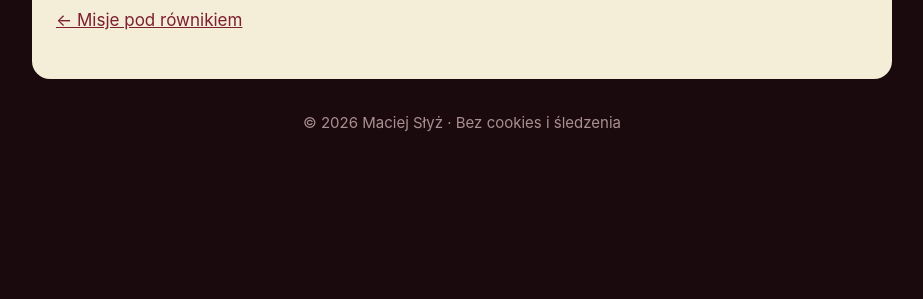
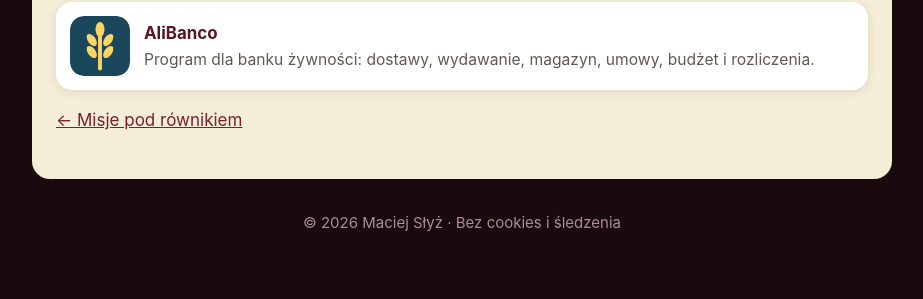
Before and after one commit to xmslyz/xmslyz.github.io, a plain HTML site: page misje/projekty/index.html in a window 1280 px wide. Shown: the part 773-1072 px from the top of the page, without its empty margins (178-1101 px from the left). Before the commit the page ends 972 px from the top, so only its background shows below. Drawn offline with Linux system fonts and the light colour scheme.

Commit message:
Misje: AliBanco na liście projektów (bez odnośnika)
Co-Authored-By: Claude Opus 5.5 <noreply@anthropic.com>

```diff
--- a/misje/projekty/index.html
+++ b/misje/projekty/index.html
@@ -19,6 +19,7 @@
 <a class="project" href="https://xmslyz.github.io/manna/"><img src="../../manna/icon.png" alt=""><span><strong>Manna Sacerdotalis</strong>Kalendarz liturgiczny i pomocnik Liturgii godzin. iPhone i Android, bezpłatnie.</span></a>
 <a class="project" href="https://xmslyz.github.io/fidescuenta/"><img src="../../fidescuenta/icon.png" alt=""><span><strong>FidesCuenta</strong>Przychody, wydatki i portfele parafii, stowarzyszenia i domu. iPhone, iPad i Mac, bezpłatnie.</span></a>
 <a class="project" href="https://xmslyz.github.io/nupty-strona/#pobierz"><img src="https://xmslyz.github.io/nupty-strona/img/ikona.png" alt=""><span><strong>NupTy</strong>Kancelaria parafialna: dokumentacja przedślubna według Dekretu KEP 2019. Windows i Mac.</span></a>
+<div class="project"><img src="alibanco.svg" alt=""><span><strong>AliBanco</strong>Program dla banku żywności: dostawy, wydawanie, magazyn, umowy, budżet i rozliczenia.</span></div>
 </div>
 <p><a href="../#pl">← Misje pod równikiem</a></p>
 </div>
@@ -30,6 +31,7 @@
 <a class="project" href="https://xmslyz.github.io/manna/"><img src="../../manna/icon.png" alt=""><span><strong>Manna Sacerdotalis</strong>Calendario litúrgico y guía de la Liturgia de las Horas. iPhone y Android, gratis.</span></a>
 <a class="project" href="https://xmslyz.github.io/fidescuenta/"><img src="../../fidescuenta/icon.png" alt=""><span><strong>FidesCuenta</strong>Ingresos, gastos y carteras de la parroquia, la asociación y la casa. iPhone, iPad y Mac, gratis.</span></a>
 <a class="project" href="https://xmslyz.github.io/nupty-strona/#pobierz"><img src="https://xmslyz.github.io/nupty-strona/img/ikona.png" alt=""><span><strong>NupTy</strong>Despacho parroquial: expediente prematrimonial según el Decreto de la Conferencia Episcopal Polaca de 2019. Windows y Mac.</span></a>
+<div class="project"><img src="alibanco.svg" alt=""><span><strong>AliBanco</strong>Programa para un banco de alimentos: entregas, despacho, bodega, contratos, presupuesto y liquidación.</span></div>
 </div>
 <p><a href="../#es">← Misiones bajo el ecuador</a></p>
 </div>
```
Also changed, not shown: misje/projekty/alibanco.svg (added).
